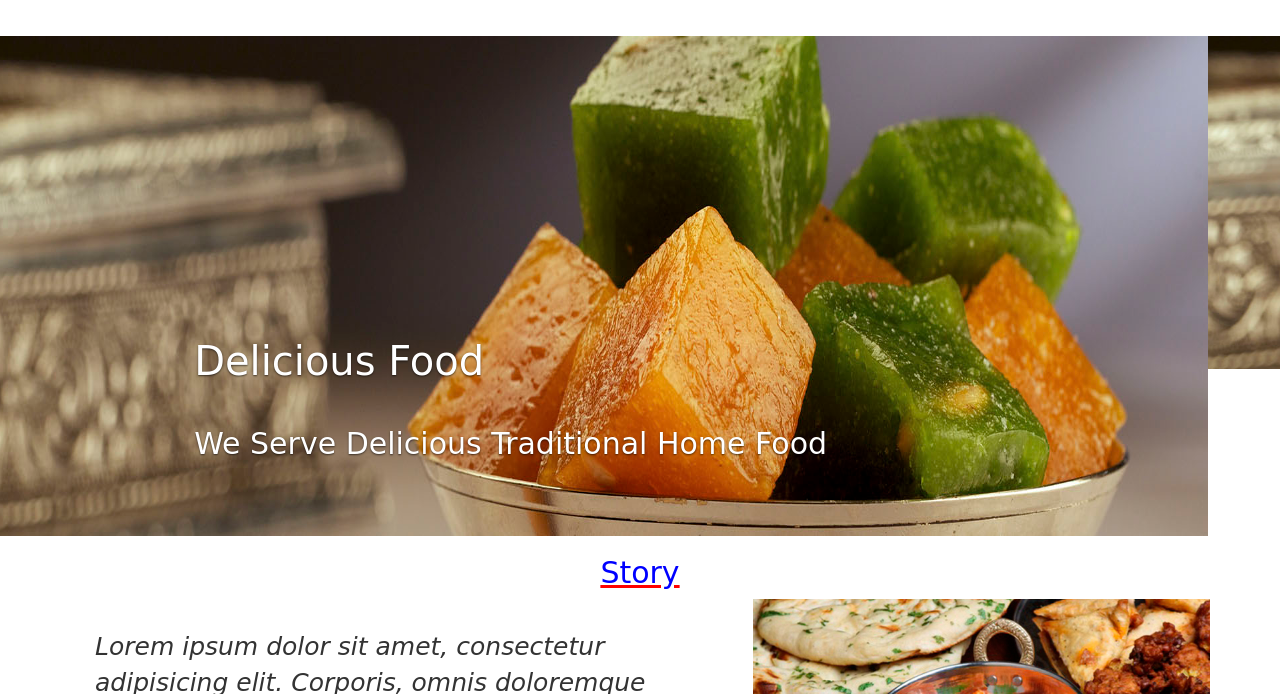
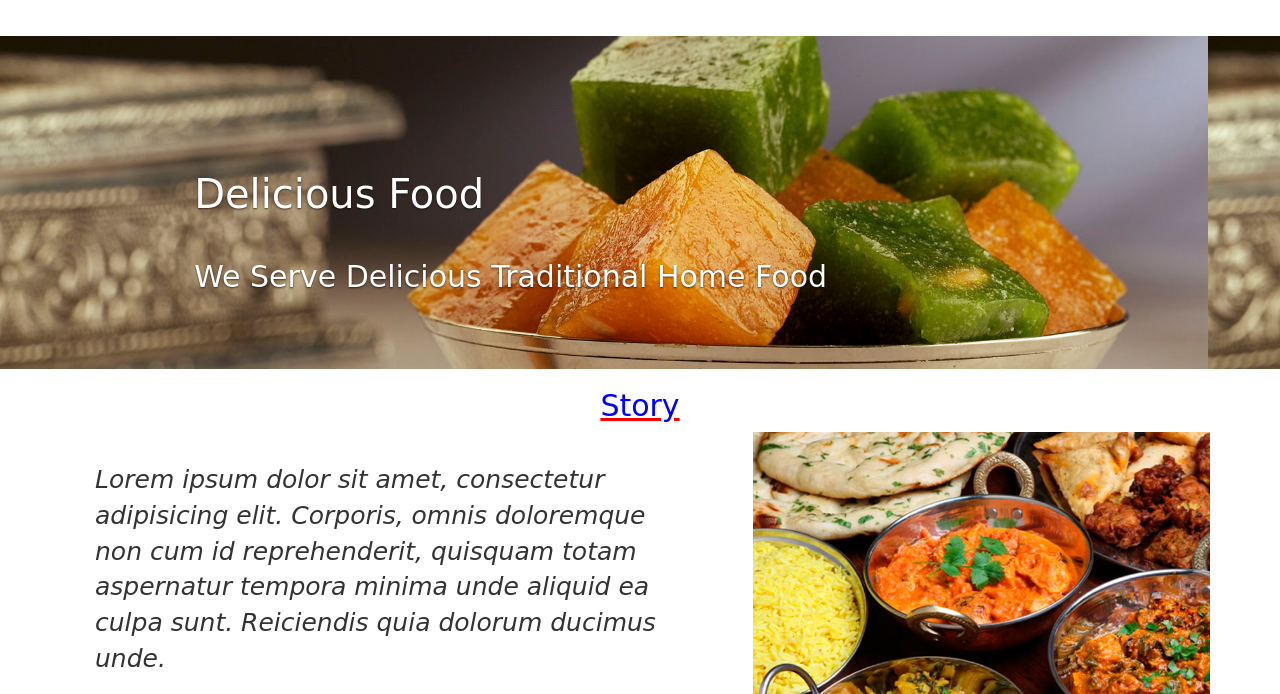
Before and after one commit to dilipteegala/swagruha, a plain HTML site: page index.htm in a window 1280 px wide. Shown: the part 106-800 px from the top of the page. Drawn offline with Linux system fonts and the light colour scheme; a web font is replaced by a local one.

Commit message:
Update index.htm

```diff
--- a/index.htm
+++ b/index.htm
@@ -39,7 +39,7 @@
     <!-- Wrapper for slides -->
     <div class="carousel-inner">
       <div class="item active">
-        <img src="images\bg.jpg" class="img-responsive" style="height: 500px;" style="width:100%;">
+        <img src="images\bg.jpg" class="img-responsive">
 
       	<div class="carousel-caption">
 
```
